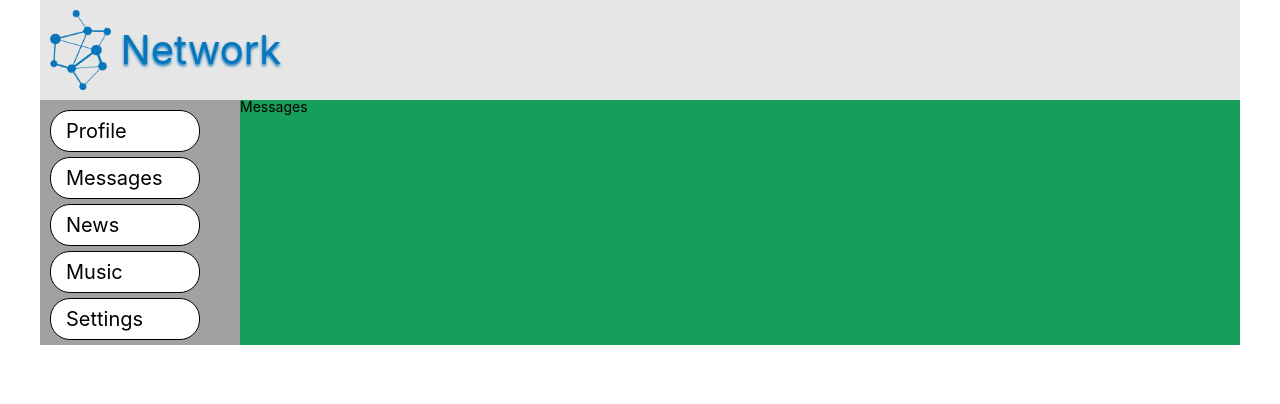
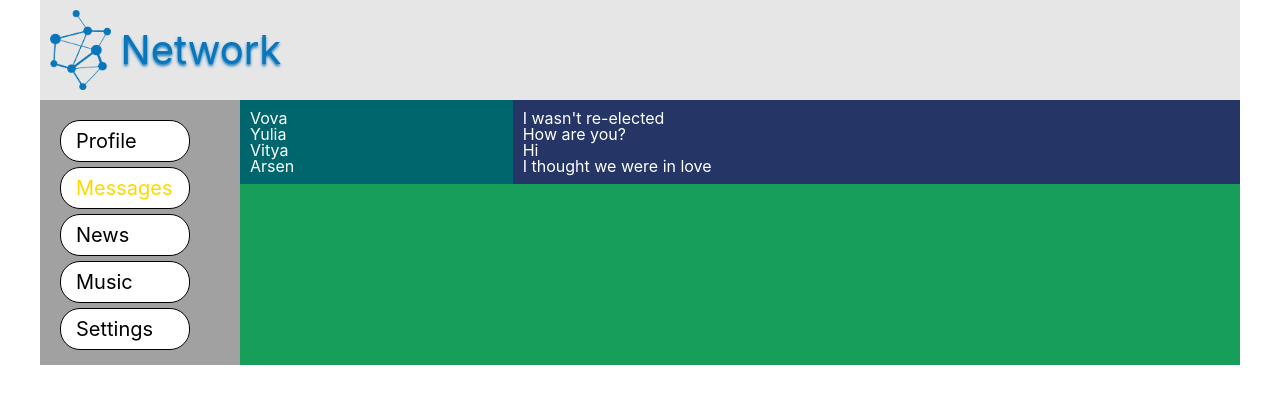
Before and after one commit to valkln/social-network-react, a React (Create React App) app: page /messages in a window 1280 px wide. Shown: the top 404 px of the page. Built offline with nearby package versions, Linux system fonts and the light colour scheme.

Commit message:
messages refactoring

```diff
--- a/src/components/Messages/Messages.jsx
+++ b/src/components/Messages/Messages.jsx
@@ -1,8 +1,32 @@
-import s from './Messages.module.css'
-export default function Messages() {
+import s from './Messages.module.css';
+import { NavLink } from 'react-router-dom';
+export default function Messages(props) {
 	return (
 		<div className={s.Messages}>
-			Messages
+			<div className={s.dialogues}>
+				<Dialogue name='Vova' id='1' />
+				<Dialogue name='Yulia' id='2' />
+				<Dialogue name='Vitya' id='3' />
+				<Dialogue name='Arsen' id='4' />
+			</div>
+			<div className={s.messaging}>
+				<Message message="I wasn't re-elected" />
+				<Message message='How are you?' />
+				<Message message='Hi' />
+				<Message message='I thought we were in love' />
+			</div>
 		</div>
 	);
 }
+
+function Dialogue(props) {
+	let path = '/messages/' + props.id;
+	return (
+		<div className={s.dialogue}><NavLink to={path}>{props.name}</NavLink></div>
+	)
+}
+
+function Message(props) {
+
+	return <div className={s.message}>{props.message}</div>
+}
--- a/src/components/Messages/Messages.module.css
+++ b/src/components/Messages/Messages.module.css
@@ -1,2 +1,30 @@
 .Messages {
+	display: grid;
+	grid-template-columns: 3fr 8fr;
+	font-size: 16px;
+	color: white;
 }
+
+.dialogues {
+	padding: 10px;
+	height: 100%;
+	background-color: rgb(0, 102, 109);
+}
+.dialogues a {
+	color: white;
+}
+.dialogues .active {
+	color: gold;
+}
+.dialogue {
+}
+
+.messaging {
+	padding: 10px;
+	background-color: rgb(36, 53, 102);
+}
+
+.message {
+}
+.message .active {
+}
--- a/src/components/Navbar/Navbar.jsx
+++ b/src/components/Navbar/Navbar.jsx
@@ -1,13 +1,14 @@
+import { NavLink } from 'react-router-dom';
 import s from './Navbar.module.css'
 export default function Navbar() {
 	return (
 		<nav className={s.nav}>
 			<ul>
-				<a href='/profile' className={s.link}><li className={s.item}>Profile</li></a>
-				<a href='/messages' className={s.link}><li className={s.item}>Messages</li></a>
-				<a href='/news' className={s.link}><li className={s.item}>News</li></a>
-				<a href='/music' className={s.link}><li className={s.item}>Music</li></a>
-				<a href='/settings' className={s.link}><li className={s.item}>Settings</li></a>
+				<NavLink to='/profile' activeClassName={s.active} className={s.link}><li className={s.item}>Profile</li></NavLink>
+				<NavLink to='/messages' activeClassName={s.active} className={s.link}><li className={s.item}>Messages</li></NavLink>
+				<NavLink to='/news' activeClassName={s.active} className={s.link}><li className={s.item}>News</li></NavLink>
+				<NavLink to='/music' activeClassName={s.active} className={s.link}><li className={s.item}>Music</li></NavLink>
+				<NavLink to='/settings' activeClassName={s.active} className={s.link}><li className={s.item}>Settings</li></NavLink>
 			</ul>
 		</nav>
 	);
--- a/src/components/Navbar/Navbar.module.css
+++ b/src/components/Navbar/Navbar.module.css
@@ -1,6 +1,7 @@
 .nav {
 	grid-area: n;
 	background-color: rgb(161, 161, 161);
+	padding: 10px;
 }
 .nav ul {
 	position: sticky;
@@ -11,6 +12,9 @@
 	color: black;
 	text-decoration: none;
 	font-size: 20px;
+}
+a.active {
+	color: gold;
 }
 .link :hover {
 	color: rgb(73, 68, 68);
```
